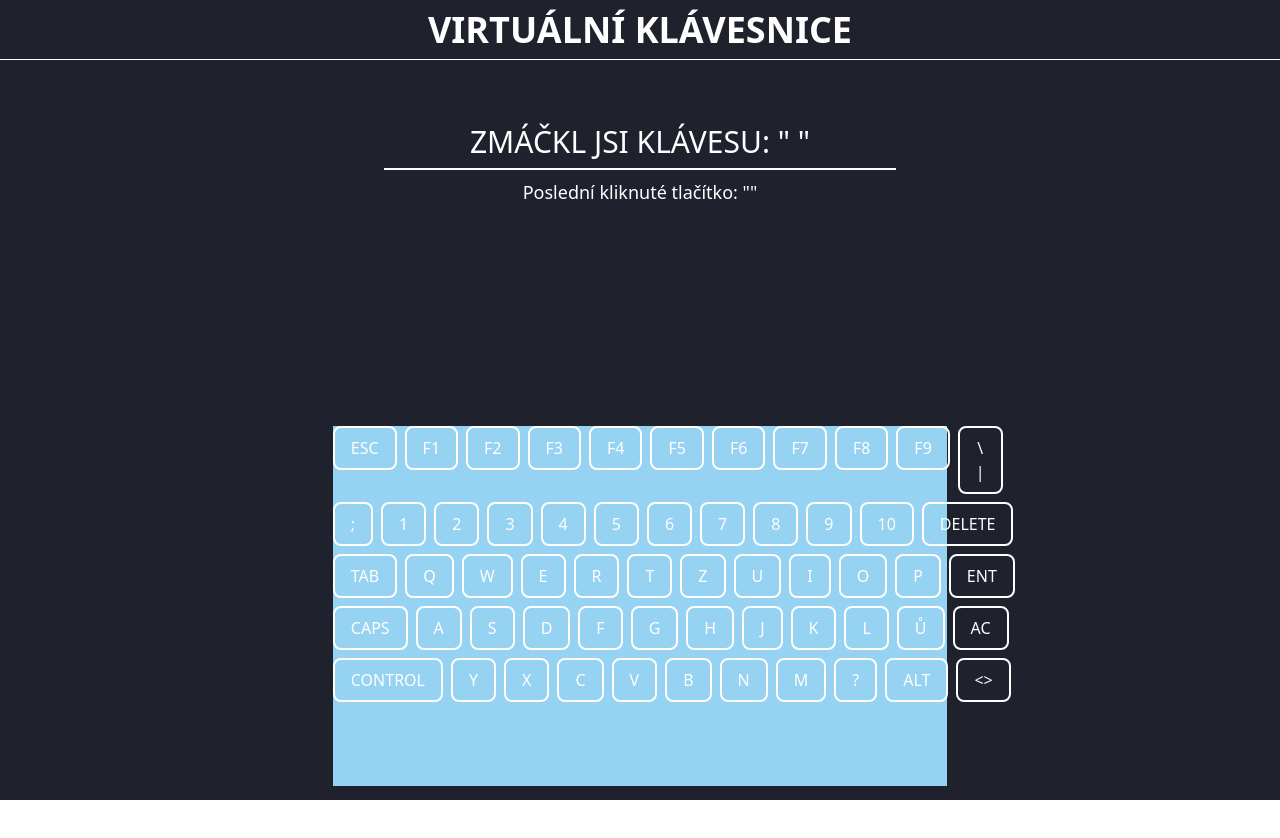
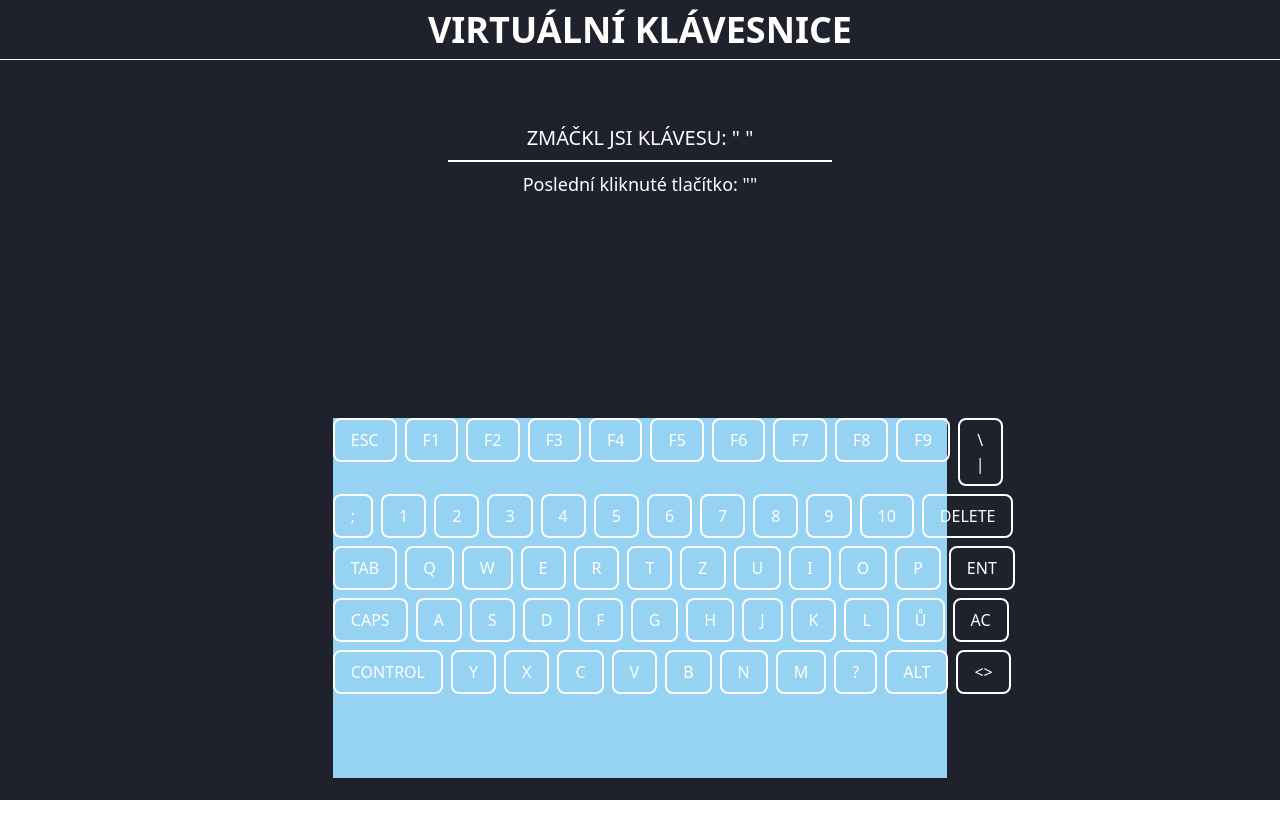
Before and after one commit to OndrejLosensky/virtual-keyboard, a React (Create React App) app: page / in a window 1280 px wide. Shown: the top 838 px of the page. Built offline with nearby package versions, Linux system fonts and the light colour scheme; the HTML template or start-up script is replaced by a standard one.

Commit message:
úprava velikosti textu

```diff
--- a/src/displayKey/DisplayKey.js
+++ b/src/displayKey/DisplayKey.js
@@ -18,10 +18,10 @@ const DisplayKey = () => {
 
     return (
         <div className="flex flex-col justify-center items-center pt-12">
-            <h2 className="text-foreColorWhite text-3xl flex justify-center items-center pt-4 uppercase">
+            <h2 className="text-foreColorWhite text-xl flex justify-center items-center pt-4 uppercase">
                  Zmáčkl jsi klávesu: " {pressedKey} "
             </h2>
-            <div className="border-b-2 border-foreColorWhite w-[40%] pt-2">
+            <div className="border-b-2 border-foreColorWhite w-[30%] pt-2">
 
             </div>
         </div>
```
